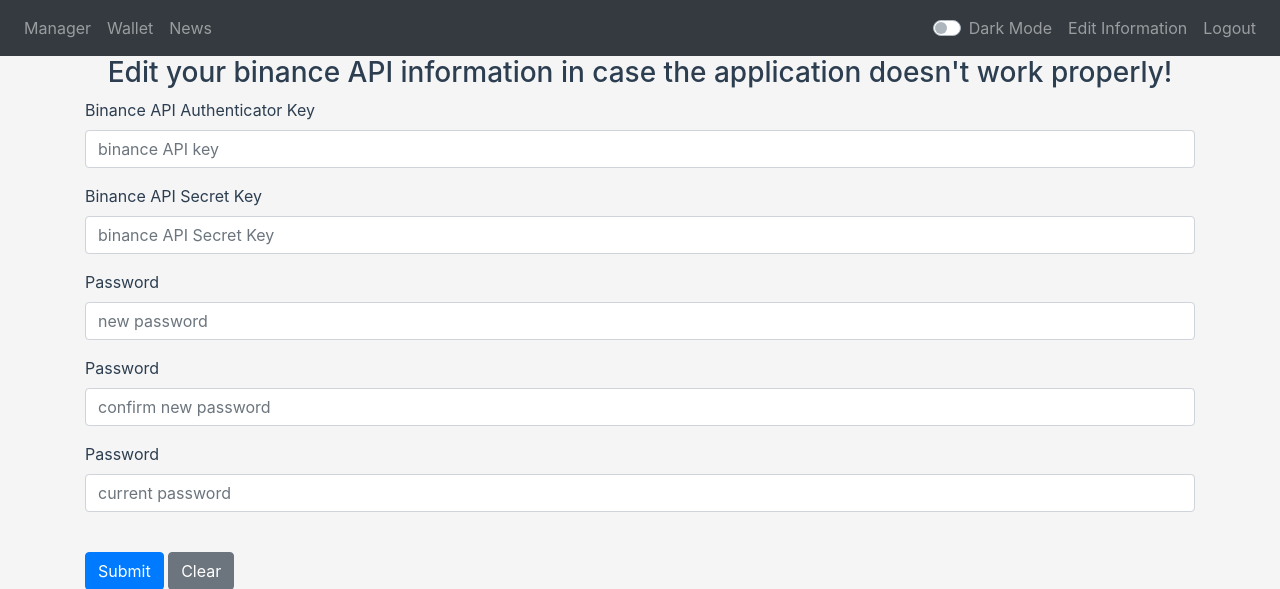
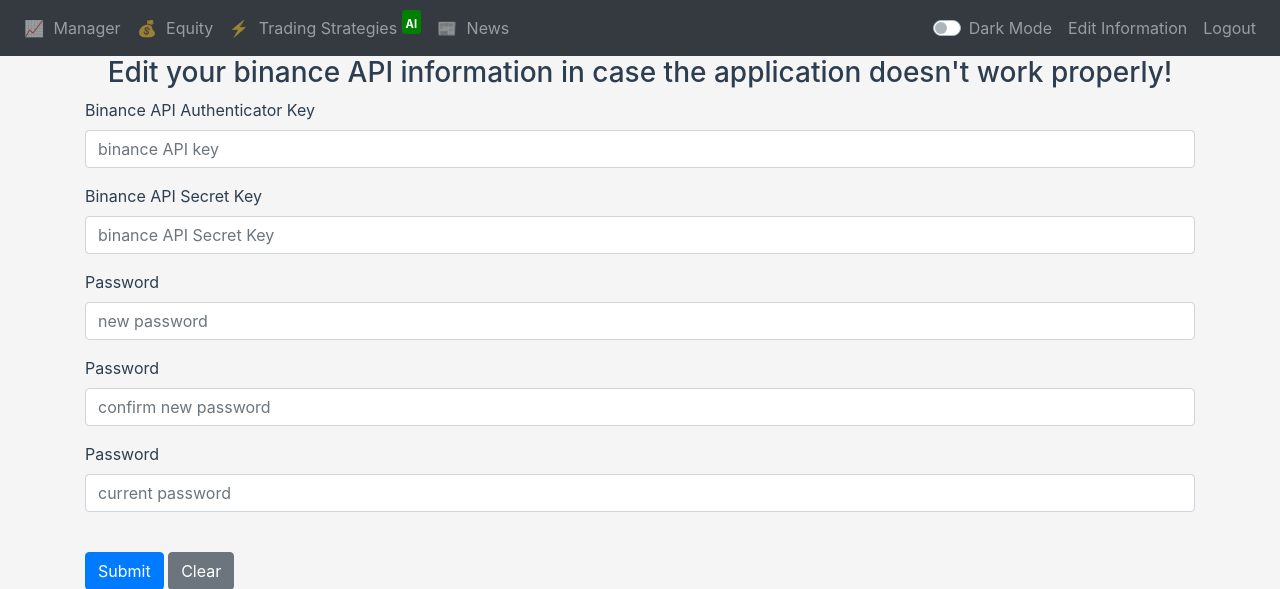
Before and after one commit to ChrisLazaridis/flask-binance-app, a Flask app: page /edit-account in a window 1280 px wide. Shown: the top 589 px of the page. Run offline with Flask 3, Linux system fonts and the light colour scheme; a user stored in the database is signed in; some libraries are stand-ins or nearby versions.

Commit message:
10/7/23 (added news page and tab for ai trading strategies (tbc)

```diff
--- a/website/templates/base.html
+++ b/website/templates/base.html
@@ -54,6 +54,22 @@
                 transform: scale(1);
             }
         }
+        .symbol {
+             margin-right: 5px;
+        }
+        .ai-highlight {
+            background-color: green;
+            padding: 2px 4px;
+            border-radius: 3px;
+            position: relative;
+            top: -6px;
+        }
+
+        .ai-text {
+            font-size: 0.7em;
+            font-weight: bold;
+            color: white;
+        }
     </style>
 
   </head>
@@ -70,12 +86,25 @@
       <div class="collapse navbar-collapse" id="navbar">
   <div class="navbar-nav mr-auto">
     {% if user.is_authenticated %}
-    <a class="nav-item nav-link" id="home" href="/manager">Manager</a>
-    <a class="nav-link nav-item" id="equity" href="/equity">Wallet</a>
+      <a class="nav-item nav-link" id="home" href="/manager">
+          <span class="symbol">📈</span> Manager
+      </a>
+      <a class="nav-link nav-item" id="equity" href="/equity">
+        <span class="symbol">💰</span> Equity
+      </a>
+      <a class="nav-item nav-link" id="trading" href="/trading">
+        <span class="symbol">⚡️</span>  Trading Strategies <span class="ai-highlight">
+                                                              <span class="ai-text">AI</span>
+                                                           </span>
+      </a>
     {% else %}
-        <a class="nav-item nav-link" id="analyzer" href="/">Welcome</a>
+        <a class="nav-item nav-link" id="analyzer" href="/">
+        <span class="symbol">⚡️</span> Trading Strategies
+        </a>
     {% endif %}
-      <a class="nav-item nav-link" id="about" href="/news">News</a>
+      <a class="nav-item nav-link" id="about" href="/news">
+        <span class="symbol">📰</span> News
+      </a>
   </div>
           <div class="navbar-nav">
               <div class="nav-item nav-link custom-control custom-switch">
--- /dev/null
+++ b/website/templates/trading.html
@@ -0,0 +1,6 @@
+{% extends 'base.html' %}
+{% block title %}Trading Strategies{% endblock %}
+{% block content %}
+
+
+{% endblock %}
--- a/website/views.py
+++ b/website/views.py
@@ -187,3 +187,7 @@
     data = response.json()
     articles = data['articles']
     return render_template('news.html', articles=articles, user=current_user)
+@views.route('/trading', methods =['GET'])
+@login_required
+def trading():
+    return render_template('trading.html', user=current_user)
```
Also changed, not shown: website/app.py (line endings or trailing spaces).
